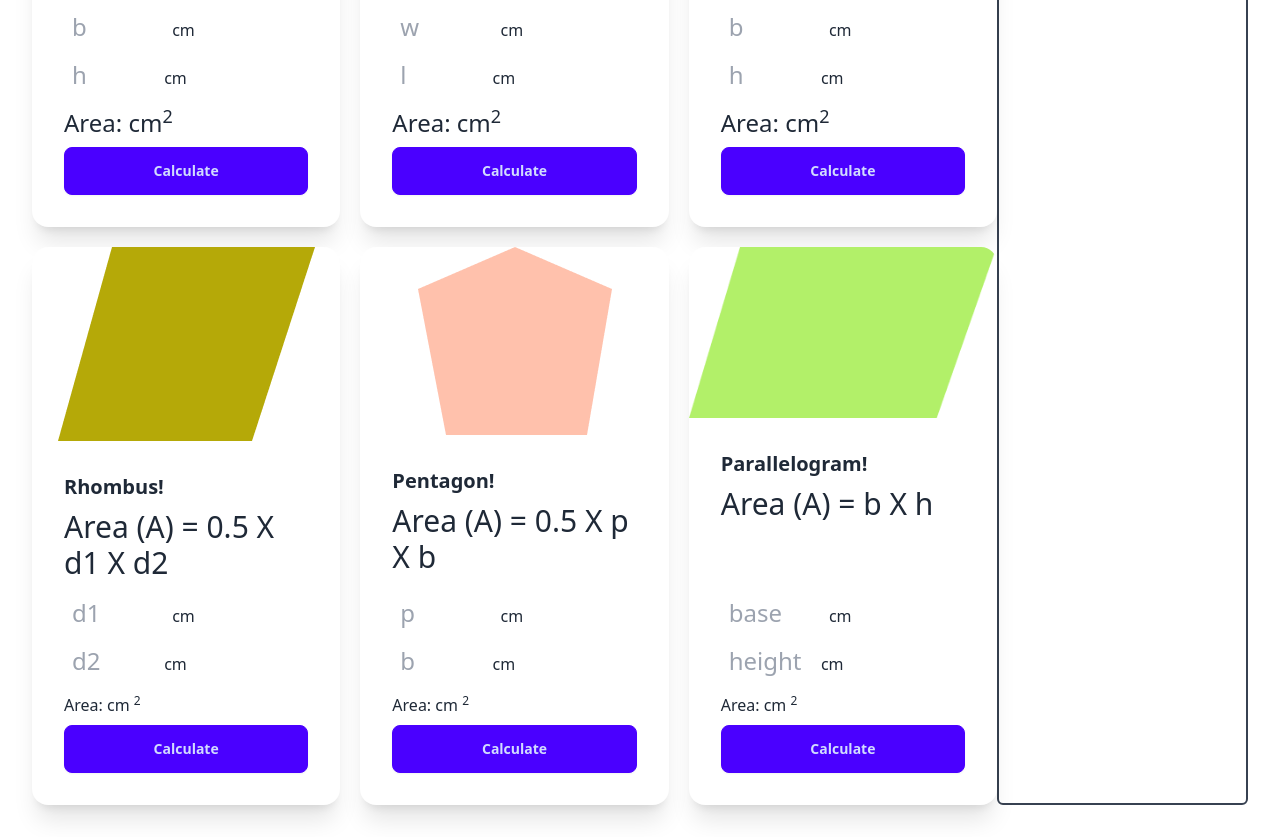
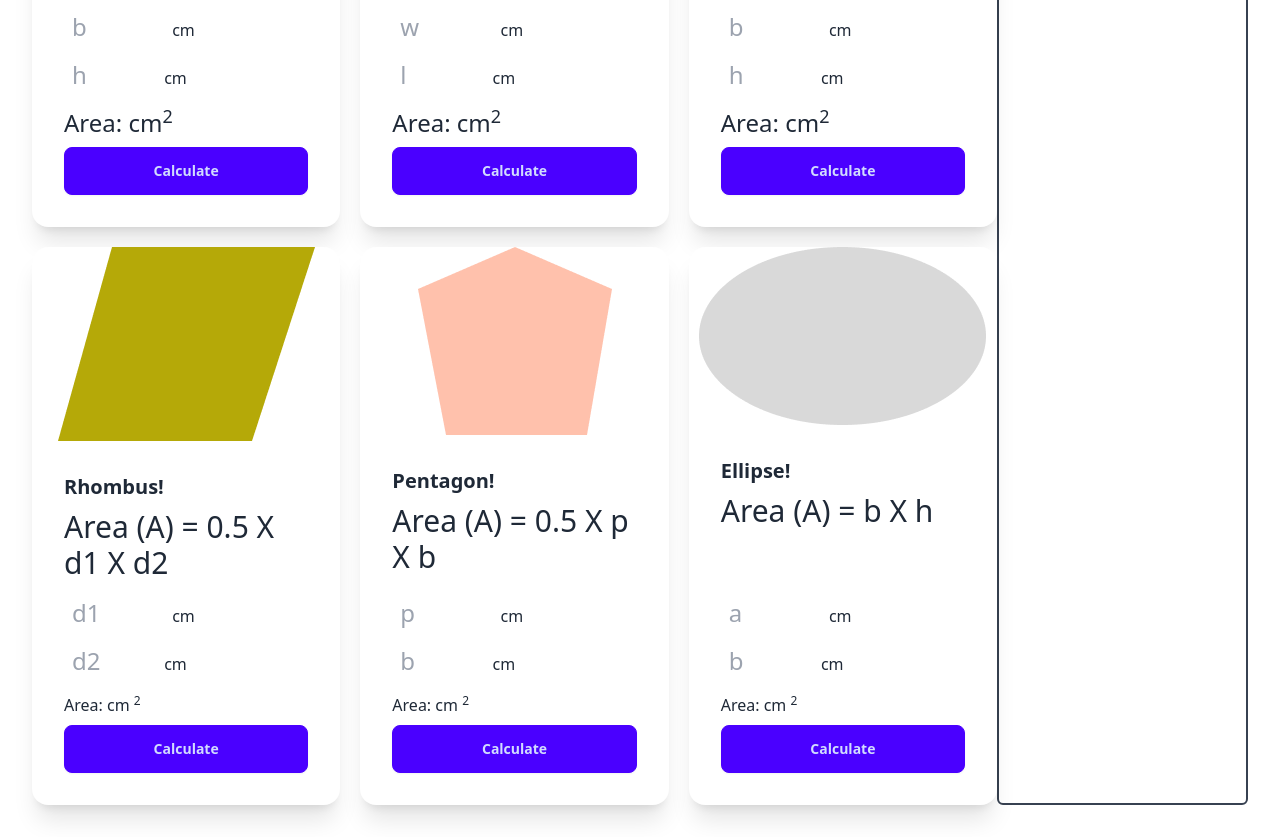
Before and after one commit to MdAlAmin212104/dom_work, a plain HTML site: page index.html in a window 1280 px wide. Shown: the part 335-1172 px from the top of the page. Drawn offline with nearby package versions, Linux system fonts and the light colour scheme.

Commit message:
all card update

```diff
--- a/index.html
+++ b/index.html
@@ -114,21 +114,21 @@
                         </div>
                         <!-- Ellipse card -->
                         <div class="card w-auto bg-base-100 shadow-xl">
-                              <figure><img src="images/parallelogram.png" alt="Shoes" /></figure>
+                              <figure><img src="images/ellipse.png" alt="Shoes" /></figure>
                               <div class="card-body">
-                                    <h2 class="card-title">Parallelogram!</h2>
+                                    <h2 class="card-title">Ellipse!</h2>
                                     <p class="text-3xl">Area (A) = b X h</p>
                                     <div>
-                                          <input class="w-24 text-2xl p-2 rounded-sm" type="text" name="" id="parallelogram-base" placeholder="base">
+                                          <input class="w-24 text-2xl p-2 rounded-sm" type="text" name="" id="ellipse-a" placeholder="a">
                                           <span class="ml-2 mr-4">cm</span>
-                                          <input class="w-24 text-2xl p-2 rounded-sm" type="text" name="" id="parallelogram-height" placeholder="height">
+                                          <input class="w-24 text-2xl p-2 rounded-sm" type="text" name="" id="ellipse-b" placeholder="b">
                                           <span>cm</span>
                                     </div>
                                     <div>
-                                          <p>Area: <span id="parallelogram-area"></span>cm <sup>2</sup></p>
+                                          <p>Area: <span id="ellipse-area"></span>cm <sup>2</sup></p>
                                     </div>
                                     <div class="card-actions justify-end">
-                                          <button onclick="calculateParallelogramArea()" class="btn btn-primary w-full">Calculate</button>
+                                          <button onclick="calculateEllipseArea()" class="btn btn-primary w-full">Calculate</button>
                                     </div>
                               </div>
                         </div>
```
